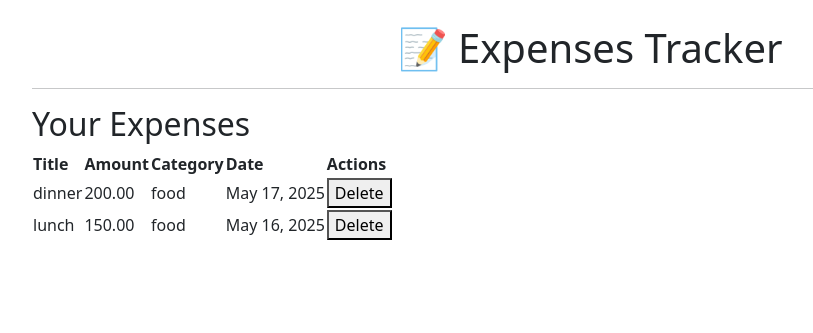
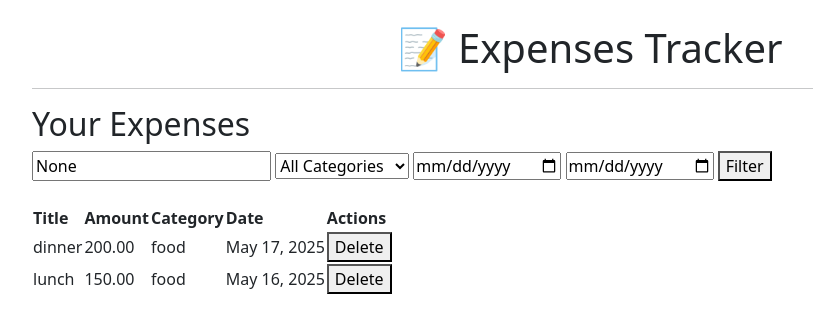
Before and after one commit to Hesam-Norouzi/django_expense_tracker, a Django app: page / in a window 1280 px wide. Shown: the top 333 px of the page, without its empty margins (50-863 px from the left). Run offline with Django 5.2, Linux system fonts and the light colour scheme; a user stored in the database is signed in; data comes from the database, SQL or seed files in the repository.

Commit message:
Implement expense filtering and searching

```diff
--- a/expenses/templates/expenses/expense_list.html
+++ b/expenses/templates/expenses/expense_list.html
@@ -1,6 +1,21 @@
 {% extends 'expenses/base.html' %}
 {% block content %}
   <h2>Your Expenses</h2>
+  <form method="get" class="mb-4">
+    <input type="text" name="title" placeholder="Search title" value="{{ title_query }}">
+    <select name="category">
+      <option value="">All Categories</option>
+      <option value="FOOD" {% if category_query == 'FOOD' %}selected{% endif %}>Food</option>
+      <option value="Transportation" {% if category_query == 'Transportation' %}selected{% endif %}>Transportation</option>
+      <option value="Utilities" {% if category_query == 'Utilities' %}selected{% endif %}>Utilities</option>
+      <option value="Entertainment" {% if category_query == 'Entertainment' %}selected{% endif %}>Entertainment</option>
+      <option value="Other" {% if category_query == 'Other' %}selected{% endif %}>Other</option>
+    </select>
+    <input type="date" name="start_date" value="{{ start_date }}">
+    <input type="date" name="end_date" value="{{ end_date }}">
+    <button type="submit">Filter</button>
+  </form>
+
   <table>
     <tr>
       <th>Title</th>
--- a/expenses/views.py
+++ b/expenses/views.py
@@ -20,7 +20,28 @@ def add_expense(request):
 @login_required
 def expense_list(request):
     expenses = Expense.objects.filter(user=request.user).order_by('-date')
-    return render(request, 'expenses/expense_list.html', {'expenses': expenses})
+
+    title_query = request.GET.get('title')
+    category_query = request.GET.get('category')
+    start_date = request.GET.get('start_date')
+    end_date = request.GET.get('end_date')
+
+    if title_query:
+        expenses = expenses.filter(title__icontains=title_query)
+    if category_query:
+        expenses = expenses.filter(category=category_query)
+    if start_date and end_date:
+        expenses = expenses.filter(date__range=[start_date, end_date])
+
+    context = {
+        'expenses': expenses,
+        'title_query': title_query,
+        'category_query': category_query,
+        'start_date': start_date,
+        'end_date': end_date,
+    }
+    return render(request, 'expenses/expense_list.html', context)
+
 
 @login_required
 def delete_expense(request, expense_id):
```
Also changed, not shown: development_log.md (+9 -1 lines).
